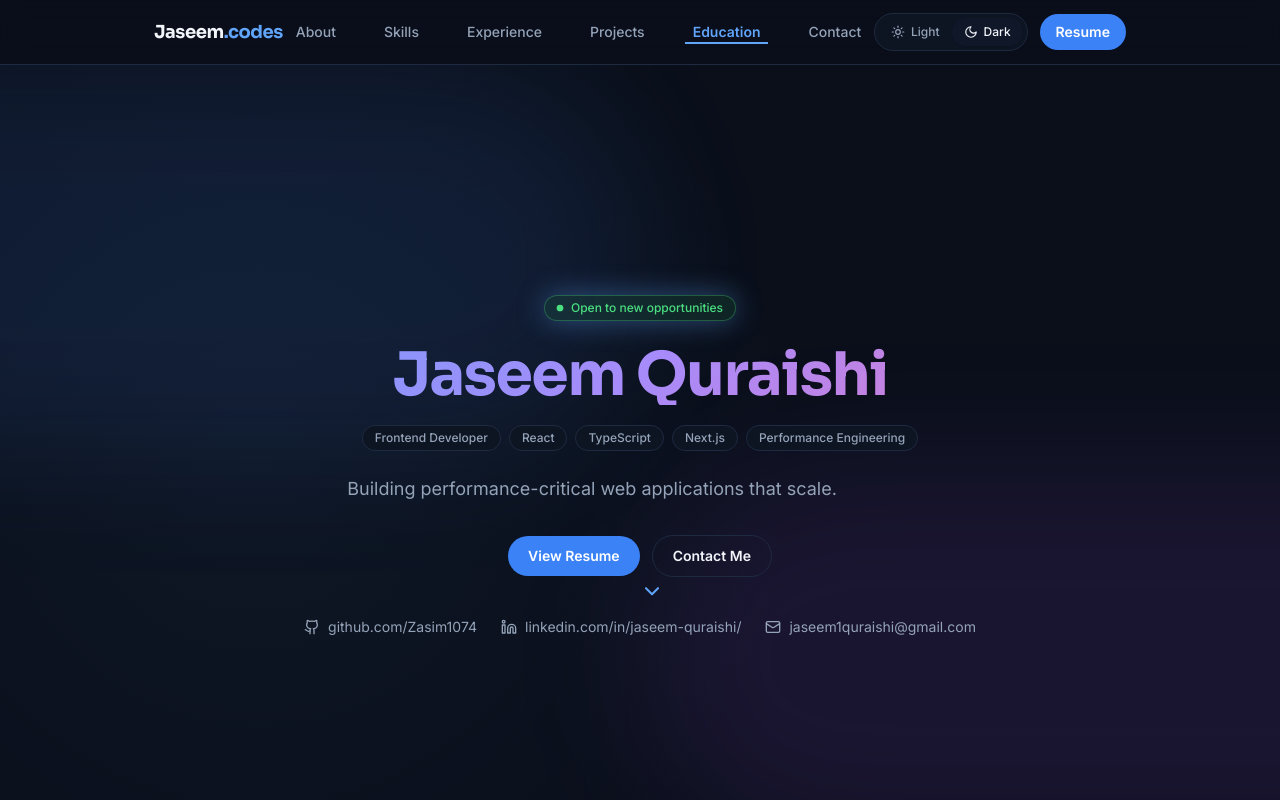
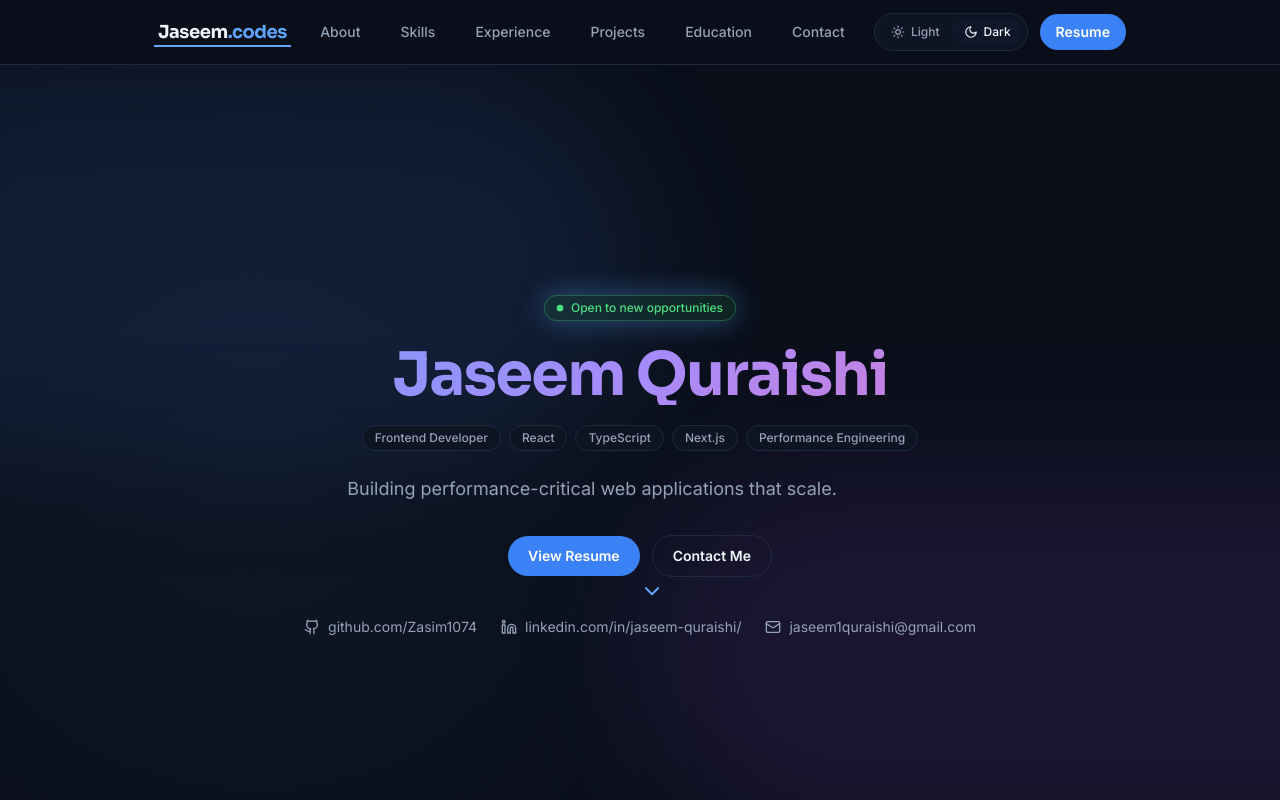
Before and after one commit to Zasim1074/portfolio, a Next.js app: page / in a window 1280 px wide. Shown: the top 800 px of the page. Built offline with nearby package versions, Linux system fonts and the light colour scheme.

Commit message:
improved cursor animation

```diff
--- a/components/Hero.tsx
+++ b/components/Hero.tsx
@@ -27,7 +27,7 @@ const item = {
 
 export function Hero() {
   return (
-    <section className="section pb-16 pt-20 text-center relative min-h-screen flex items-center perspective-3d">
+    <section id="home" className="section pb-16 pt-20 text-center relative min-h-screen flex items-center perspective-3d">
       {/* Animated background gradients */}
       <motion.div
         className="absolute inset-0 -z-10"
--- a/components/Navbar.tsx
+++ b/components/Navbar.tsx
@@ -10,26 +10,30 @@ import { motion, AnimatePresence } from "framer-motion";
 export function Navbar() {
   const [open, setOpen] = useState(false);
   const [scrollY, setScrollY] = useState(0);
-  const [activeLink, setActiveLink] = useState("");
+  const [activeLink, setActiveLink] = useState("home");
 
   useEffect(() => {
     const handleScroll = () => {
       setScrollY(window.scrollY);
 
-      // Update active link based on scroll position
-      const sections = navLinks.map((link) => link.href.slice(1));
+      const sections = ["home", ...navLinks.map((link) => link.href.slice(1))];
+      let matched = "home";
+
       for (const section of sections) {
         const element = document.getElementById(section);
         if (element) {
           const rect = element.getBoundingClientRect();
           if (rect.top <= 100 && rect.bottom >= 100) {
-            setActiveLink(section);
+            matched = section;
             break;
           }
         }
       }
+
+      setActiveLink(matched);
     };
 
+    handleScroll();
     window.addEventListener("scroll", handleScroll, { passive: true });
     return () => window.removeEventListener("scroll", handleScroll);
   }, []);
@@ -50,10 +54,11 @@ export function Navbar() {
           initial={{ opacity: 0, x: -20 }}
           animate={{ opacity: 1, x: 0 }}
           transition={{ duration: 0.5 }}
+          className="relative"
         >
           <Link
-            href="#"
-            className="font-display text-lg font-bold tracking-tight"
+            href="#home"
+            className="font-display text-lg font-bold tracking-tight relative px-1 py-1"
             onClick={(e) => {
               e.preventDefault();
               window.scrollTo({ top: 0, behavior: "smooth" });
@@ -67,17 +72,26 @@ export function Navbar() {
             >
               .codes
             </motion.span>
+            {activeLink === "home" && (
+              <motion.div
+                className="absolute bottom-0 left-0 right-0 h-0.5 bg-accent dark:bg-accent-dark"
+                layoutId="underline"
+                transition={{ duration: 0.3 }}
+              />
+            )}
           </Link>
         </motion.div>
 
         {/* Desktop Navigation */}
         <motion.nav
-          className="hidden items-center gap-8 text-sm font-medium text-muted dark:text-muted-dark md:flex"
+          className="hidden items-center gap-6 text-sm font-medium text-muted dark:text-muted-dark md:flex mx-5"
           initial={{ opacity: 0, y: -10 }}
           animate={{ opacity: 1, y: 0 }}
           transition={{ duration: 0.5, delay: 0.1 }}
         >
-          {navLinks.map((link, idx) => {
+          {navLinks
+            .filter((link) => link.href.slice(1) !== "home")
+            .map((link, idx) => {
               const isActive = activeLink === link.href.slice(1);
               return (
                 <motion.div
```
Lines whose indentation alone changed are shown as unchanged.
